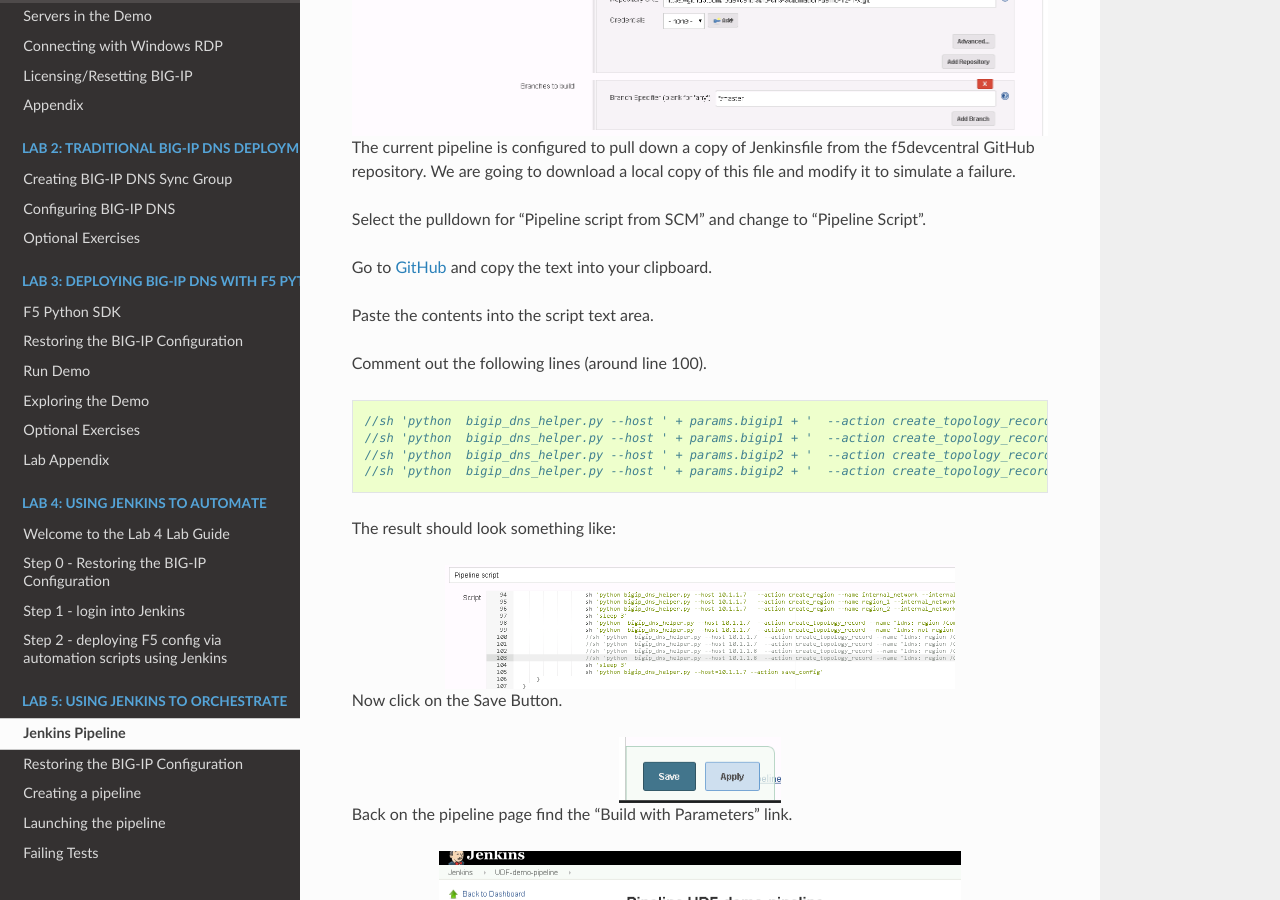
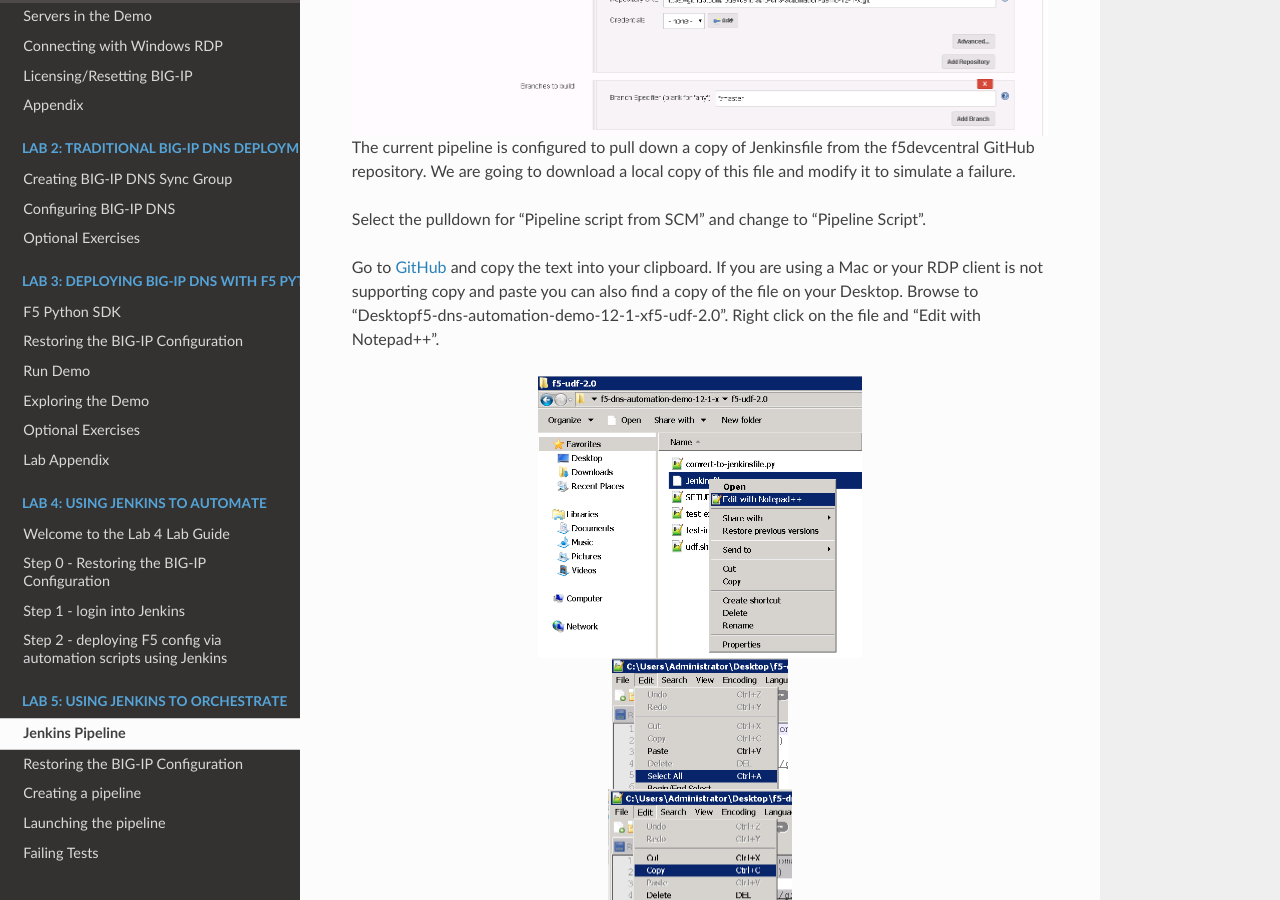
Before and after one commit to f5devcentral/f5-dns-automation-demo-12-1-x, a Sphinx documentation site: the page built from docs/lab5/lab5_guide.rst, in a window 1280 px wide and 900 px high, scrolled down 5493 px. Built offline with Sphinx 7.4.7 and the Read the Docs theme 2.0.0, drawn with Linux system fonts in a browser that asks for light colours; pages that are not in the unit, such as notebooks, are missing from menus.

Commit message:
add notepad++ copy/paste

```diff
--- a/docs/lab5/lab5_guide.rst
+++ b/docs/lab5/lab5_guide.rst
@@ -190,7 +190,23 @@ The current pipeline is configured to pull down a copy of Jenkinsfile from the f
 
 Select the pulldown for "Pipeline script from SCM" and change to "Pipeline Script".
 
-Go to `GitHub <https://raw.githubusercontent.com/f5devcentral/f5-dns-automation-demo-12-1-x/master/f5-udf-2.0/Jenkinsfile>`_ and copy the text into your clipboard.
+Go to `GitHub <https://raw.githubusercontent.com/f5devcentral/f5-dns-automation-demo-12-1-x/master/f5-udf-2.0/Jenkinsfile>`_ and copy the text into your clipboard.  If you are using a Mac or your RDP client is not supporting copy and paste you can also find a copy of the file on your Desktop.  Browse to "Desktop\f5-dns-automation-demo-12-1-x\f5-udf-2.0".  Right click on the file and "Edit with Notepad++".
+
+.. image:: jenkinsfile-notepad++.png
+   :scale: 50%
+   :align: center
+
+.. image:: select-all.png
+   :scale: 50%
+   :align: center
+
+.. image:: copy.png
+   :scale: 50%
+   :align: center
+
+.. image:: paste.png
+   :scale: 50%
+   :align: center
 
 Paste the contents into the script text area.
 
```
Also changed, not shown: docs/lab5/copy.png (added), docs/lab5/jenkinsfile-notepad++.png (added), docs/lab5/paste.png (added), docs/lab5/select-all.png (added).
